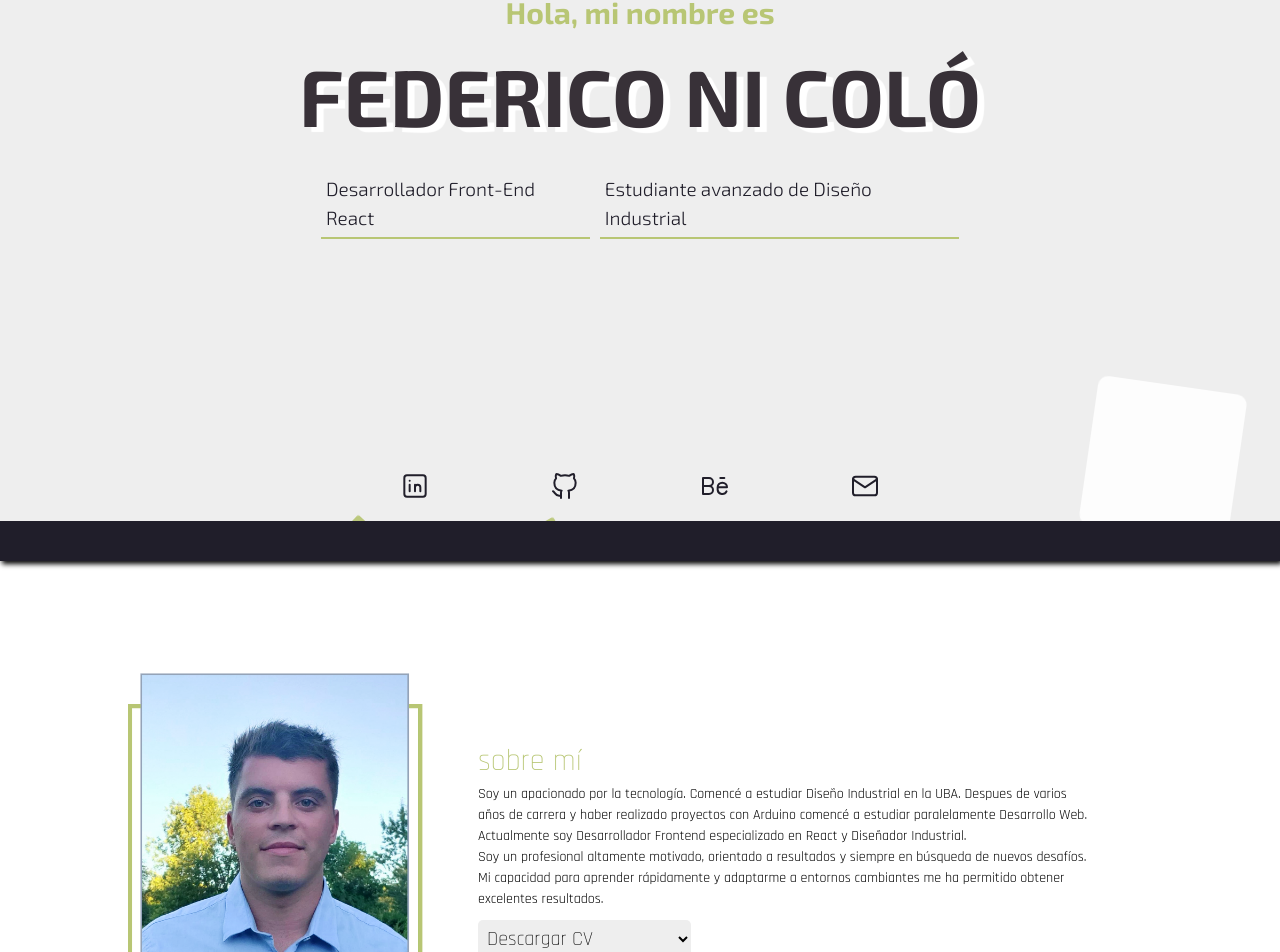
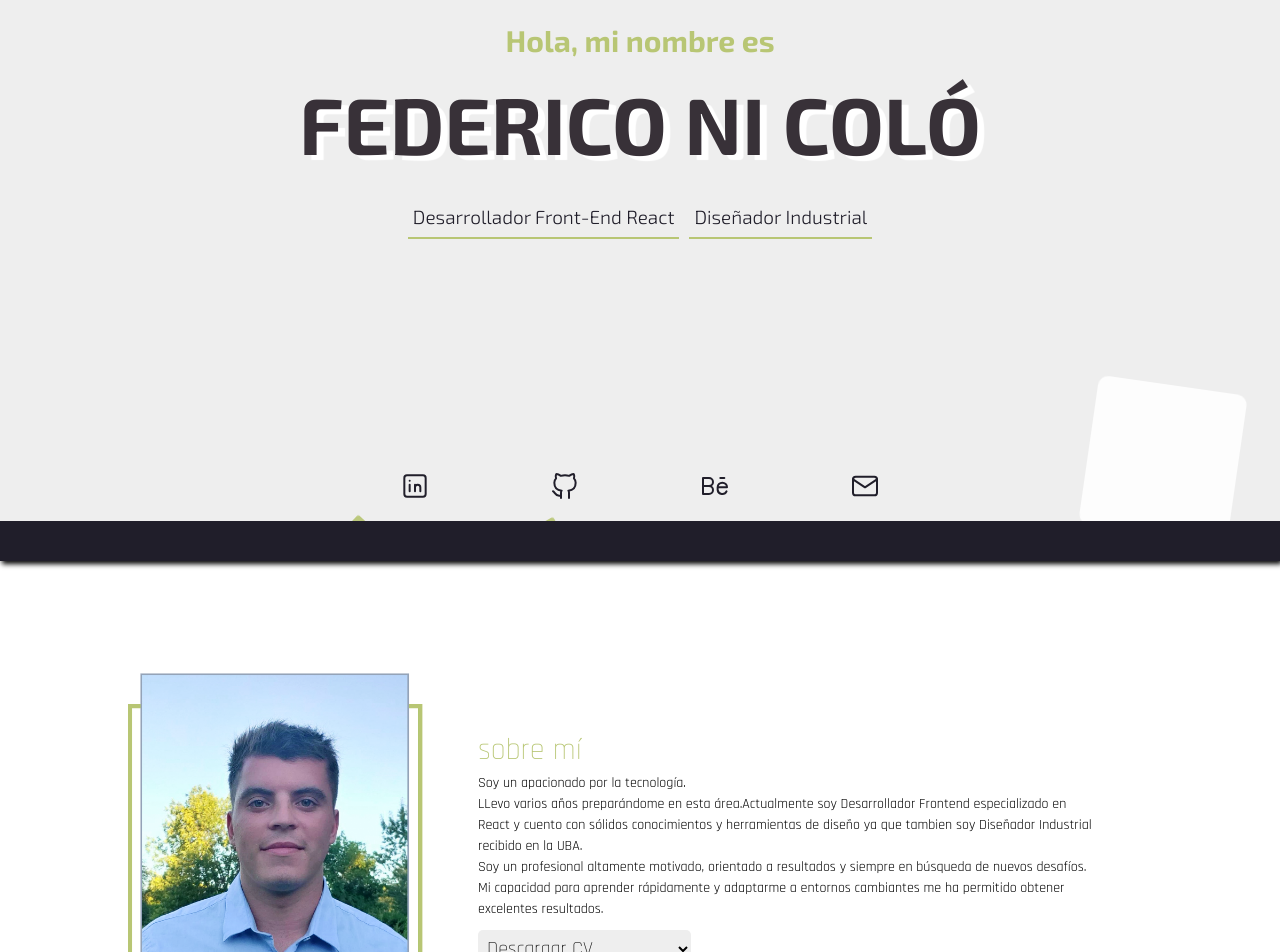
Before and after one commit to FedericoNiColo/PORFOLIO-FN, a Next.js app: page / in a window 1280 px wide. Shown: the part 199-1151 px from the top of the page. Built offline with nearby package versions, Linux system fonts and the light colour scheme.

Commit message:
cambios header

```diff
--- a/componentes/Header.js
+++ b/componentes/Header.js
@@ -35,7 +35,7 @@ const Header = () => {
                         </h1>
                         <div className='profesiones'>
                             <p>Desarrollador Front-End React </p>
-                            <p>Estudiante avanzado de Diseño Industrial</p>
+                            <p>Diseñador Industrial</p>
                         </div>
                     </div>
 
--- a/componentes/SobreMi.js
+++ b/componentes/SobreMi.js
@@ -16,11 +16,10 @@ const SobreMi = () => {
 
                     <div className="parrafo-sobremi animate__flipInX">
                         <h2 >sobre mí</h2>
-                        <p>Soy un apacionado por la tecnología. Comencé a estudiar Diseño Industrial en la UBA.
-                            Despues de varios años de carrera y haber realizado proyectos con Arduino
-                            comencé a estudiar paralelamente Desarrollo Web.
+                        <p>Soy un apacionado por la tecnología.
                             <br />
-                            Actualmente soy Desarrollador Frontend especializado en React y Diseñador Industrial.
+                            LLevo varios años preparándome en esta área.Actualmente soy Desarrollador Frontend especializado en React y cuento con sólidos conocimientos y herramientas
+                            de diseño ya que tambien soy Diseñador Industrial recibido en la UBA.
                             <br />
                             Soy un profesional altamente motivado, orientado a resultados y siempre en búsqueda de nuevos desafíos.
                             Mi capacidad para aprender rápidamente y adaptarme a entornos cambiantes me ha permitido obtener excelentes
```
